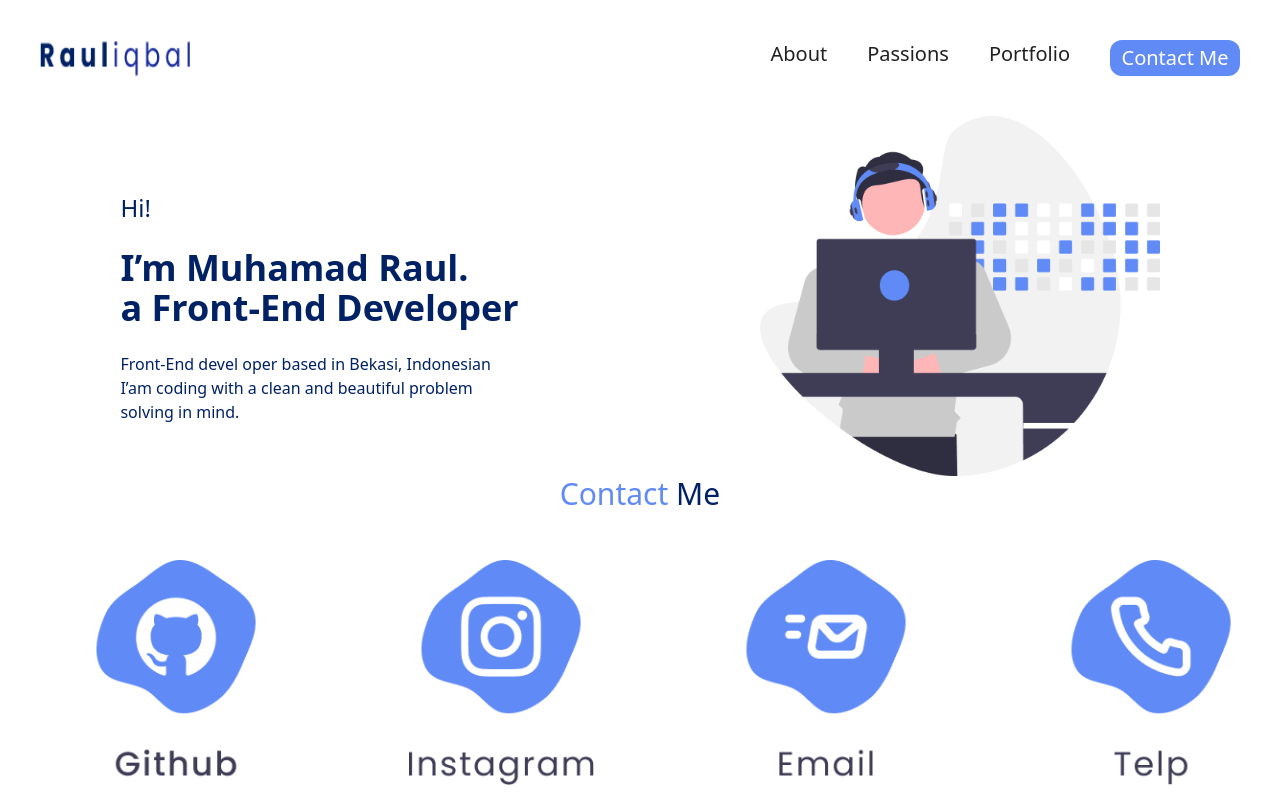
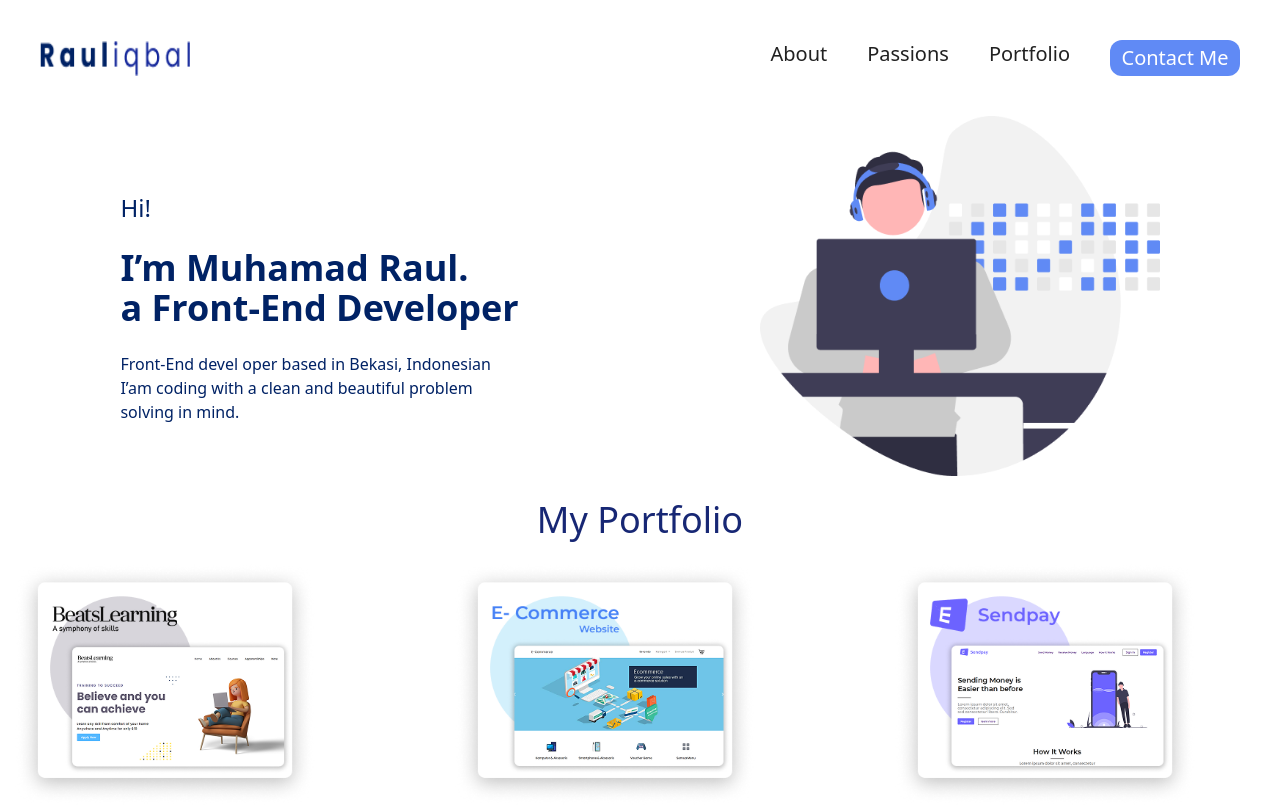
Before and after one commit to nmmm24052-hash/dp, a website: page src/index.html in a window 1280 px wide. Shown: the top 808 px of the page. Drawn offline with Linux system fonts and the light colour scheme.

Commit message:
section2

```diff
--- a/src/index.html
+++ b/src/index.html
@@ -26,10 +26,17 @@
             </article>
             <img src="heroImg 1.png" class="sm:w-[400px] sm:h-[360px] w-[280px] h-[250px] ">
         </section>
-    </header>
+    </header><br>
     <main>
-
-    </main>
+        <section>
+            <h1 class="text-center text-[#172774] text-4xl">My Portfolio</h1><br>
+            <article class="flex flex-col items-center gap-10 sm:flex-row sm:justify-around">
+                <img src="B Learning.png" width="300px" height="220px" alt=""><br>
+                <img src="E-commerce.png" width="300px" height="220px" alt=""><br>
+                <img src="Sendpay.png" width="300px" height="220px" alt=""><br>
+            </article>
+        </section>
+    </main><br>
     <footer>
         <article>
             <h1 class="text-[#608AF5] text-center text-3xl">Contact <span class="text-[#002265]">Me</span> </h1><br><br>
```
Also changed, not shown: src/B Learning.png (added), src/E-commerce.png (added), src/Sendpay.png (added), src/output.css.
